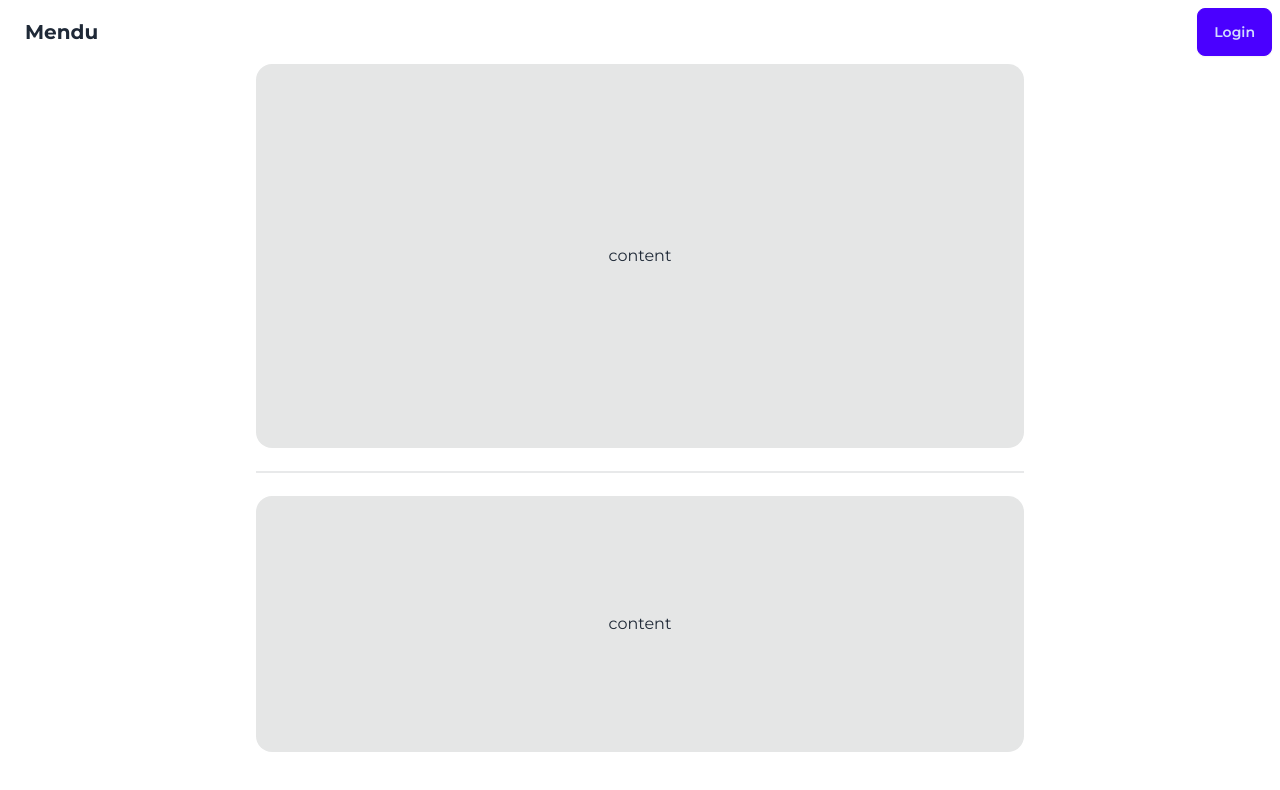
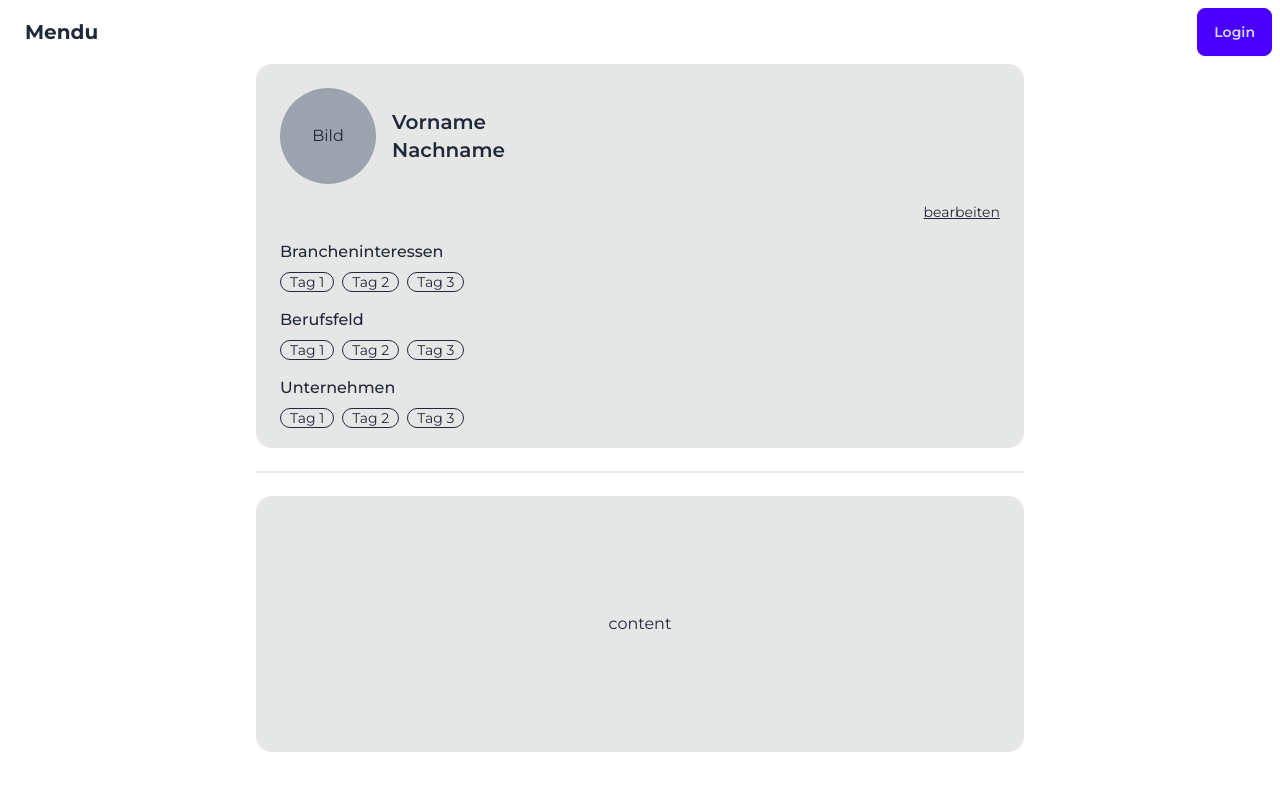
Before and after one commit to AlexanderLaaser/Mendu, a Next.js app: page /dashboard in a window 1280 px wide. Shown: the top 790 px of the page. Built offline with nearby package versions, Linux system fonts and the light colour scheme; no server answers.

Commit message:
added component

```diff
--- a/app/dashboard/page.tsx
+++ b/app/dashboard/page.tsx
@@ -1,14 +1,70 @@
 import React from "react";
 
-export default function dashboardPage() {
+export default function DashboardPage() {
+  // Beispiel-Tags für die Listen (können später aus Firestore geladen werden)
+  const branchenInteressenTags = ["Tag 1", "Tag 2", "Tag 3"];
+  const berufsfeldTags = ["Tag 1", "Tag 2", "Tag 3"];
+  const unternehmenTags = ["Tag 1", "Tag 2", "Tag 3"];
+
   return (
     <div className="flex justify-center pr-8 pl-8 3xl:pr-0 3xl:pl-0 flex-1">
       <div className="flex w-full flex-col max-w-3xl flex-1">
-        <div className="card bg-base-300 rounded-box grid place-items-center h-96">
-          content
+        {/* Erste Komponente */}
+        <div className="card bg-base-300 rounded-box grid place-items-center h-96 p-6">
+          <div className="flex flex-col w-full h-full">
+            {/* Bild Platzhalter */}
+            <div className="flex items-center mb-4">
+              <div className="w-24 h-24 bg-gray-400 rounded-full flex-shrink-0 flex justify-center items-center">
+                Bild
+              </div>
+              <div className="ml-4">
+                <p className="text-xl font-semibold">Vorname</p>
+                <p className="text-xl font-semibold">Nachname</p>
+              </div>
+            </div>
+
+            {/* Bearbeiten Button */}
+            <div className="text-right w-full">
+              <button className="text-sm underline">bearbeiten</button>
+            </div>
+
+            {/* Tags Section */}
+            <div className="mt-4">
+              <p className="font-medium">Brancheninteressen</p>
+              <div className="flex flex-wrap gap-2 mt-2">
+                {branchenInteressenTags.map((tag, index) => (
+                  <span key={index} className="badge badge-outline">
+                    {tag}
+                  </span>
+                ))}
+              </div>
+            </div>
+            <div className="mt-4">
+              <p className="font-medium">Berufsfeld</p>
+              <div className="flex flex-wrap gap-2 mt-2">
+                {berufsfeldTags.map((tag, index) => (
+                  <span key={index} className="badge badge-outline">
+                    {tag}
+                  </span>
+                ))}
+              </div>
+            </div>
+            <div className="mt-4">
+              <p className="font-medium">Unternehmen</p>
+              <div className="flex flex-wrap gap-2 mt-2">
+                {unternehmenTags.map((tag, index) => (
+                  <span key={index} className="badge badge-outline">
+                    {tag}
+                  </span>
+                ))}
+              </div>
+            </div>
+          </div>
         </div>
+
+        {/* Zweite Komponente */}
         <div className="divider"></div>
-        <div className="card bg-base-300 rounded-box grid h-64 place-items-center">
+        <div className="card bg-base-300 rounded-box grid h-64 place-items-center mb-6">
           content
         </div>
       </div>
--- a/components/Header.tsx
+++ b/components/Header.tsx
@@ -48,7 +48,7 @@ export default function Header() {
               <div
                 tabIndex={0}
                 role="button"
-                className="btn btn-ghost btn-circle avatar"
+                className="btn btn-ghost btn-circle avatar text-white"
               >
                 <div className="w-10 rounded-full">
                   {/* <Image
@@ -58,6 +58,7 @@ export default function Header() {
                       "https://placehold.co/80x80.png?text=User"
                     }
                   /> */}
+                  AL
                 </div>
               </div>
               <ul
```
